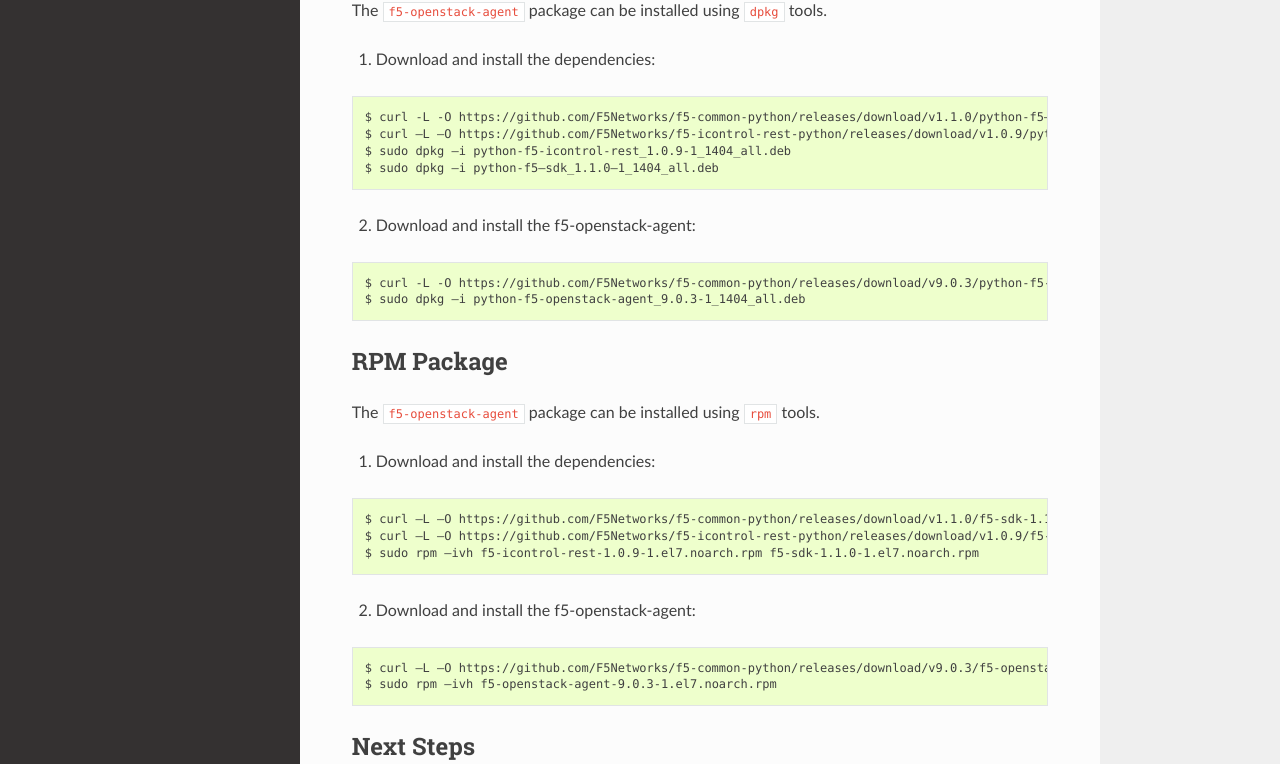
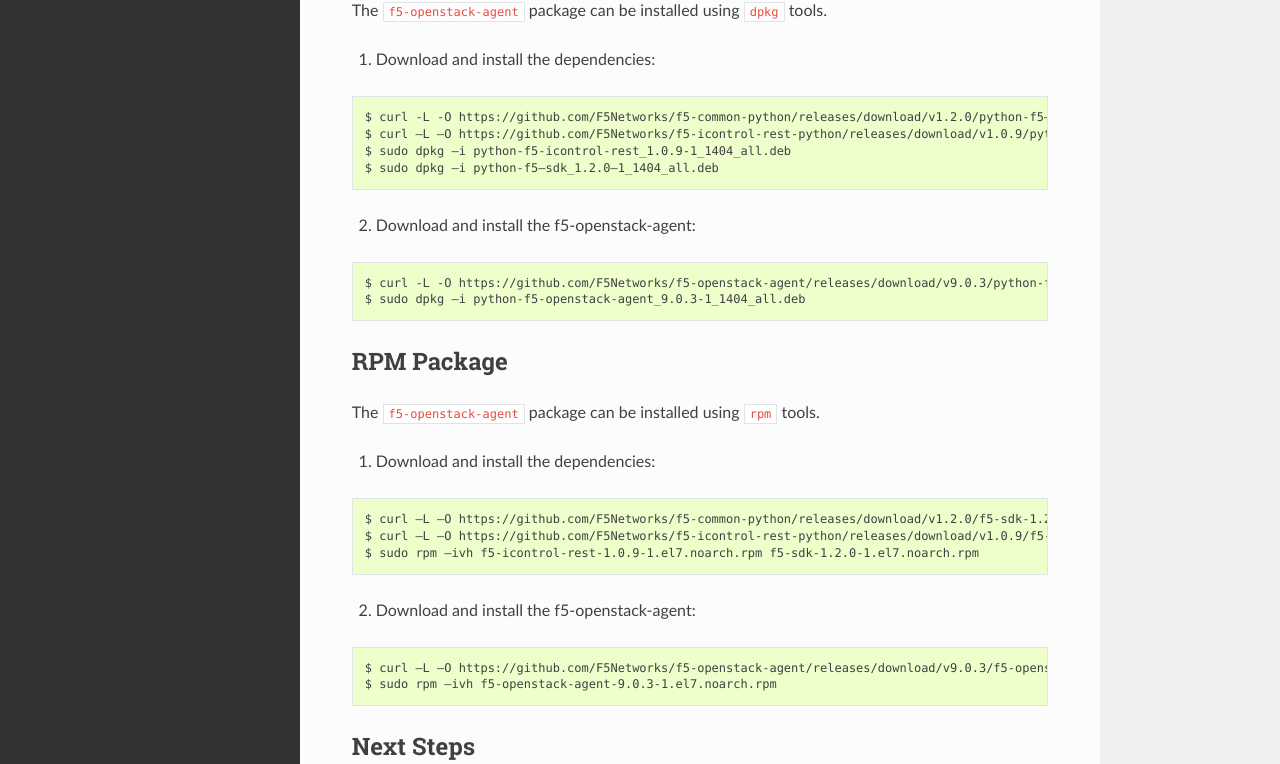
Before and after one commit to F5Networks/f5-openstack-agent, a Sphinx documentation site: the page built from docs/topic_install-f5-agent.rst, in a window 1280 px wide and 1400 px high. Shown: the part 605-1369 px from the top of the window. Built offline with Sphinx 7.4.7 and the Read the Docs theme 2.0.0, drawn with Linux system fonts in a browser that asks for light colours; the version number could not be read and is left out.

Commit message:
Update the documented SDK dependency and the location of the agent packages

```diff
--- a/docs/topic_install-f5-agent.rst
+++ b/docs/topic_install-f5-agent.rst
@@ -29,16 +29,16 @@
 
 .. code-block:: bash
 
-    $ curl -L -O https://github.com/F5Networks/f5-common-python/releases/download/v1.1.0/python-f5–sdk_1.1.0–1_1404_all.deb
+    $ curl -L -O https://github.com/F5Networks/f5-common-python/releases/download/v1.2.0/python-f5–sdk_1.2.0–1_1404_all.deb
     $ curl –L –O https://github.com/F5Networks/f5-icontrol-rest-python/releases/download/v1.0.9/python-f5-icontrol-rest_1.0.9-1_1404_all.deb
     $ sudo dpkg –i python-f5-icontrol-rest_1.0.9-1_1404_all.deb
-    $ sudo dpkg –i python-f5–sdk_1.1.0–1_1404_all.deb
+    $ sudo dpkg –i python-f5–sdk_1.2.0–1_1404_all.deb
 
 2. Download and install the f5-openstack-agent:
 
 .. code-block:: bash
 
-    $ curl -L -O https://github.com/F5Networks/f5-common-python/releases/download/v9.0.3/python-f5-openstack-agent_9.0.3-1_1404_all.deb
+    $ curl -L -O https://github.com/F5Networks/f5-openstack-agent/releases/download/v9.0.3/python-f5-openstack-agent_9.0.3-1_1404_all.deb
     $ sudo dpkg –i python-f5-openstack-agent_9.0.3-1_1404_all.deb
 
 
@@ -51,16 +51,16 @@
 
 .. code-block:: bash
 
-    $ curl –L –O https://github.com/F5Networks/f5-common-python/releases/download/v1.1.0/f5-sdk-1.1.0-1.el7.noarch.rpm
+    $ curl –L –O https://github.com/F5Networks/f5-common-python/releases/download/v1.2.0/f5-sdk-1.2.0-1.el7.noarch.rpm
     $ curl –L –O https://github.com/F5Networks/f5-icontrol-rest-python/releases/download/v1.0.9/f5-icontrol-rest-1.0.9-1.el7.noarch.rpm
-    $ sudo rpm –ivh f5-icontrol-rest-1.0.9-1.el7.noarch.rpm f5-sdk-1.1.0-1.el7.noarch.rpm
+    $ sudo rpm –ivh f5-icontrol-rest-1.0.9-1.el7.noarch.rpm f5-sdk-1.2.0-1.el7.noarch.rpm
 
 
 2. Download and install the f5-openstack-agent:
 
 .. code-block:: bash
 
-    $ curl –L –O https://github.com/F5Networks/f5-common-python/releases/download/v9.0.3/f5-openstack-agent-9.0.3-1.el7.noarch.rpm
+    $ curl –L –O https://github.com/F5Networks/f5-openstack-agent/releases/download/v9.0.3/f5-openstack-agent-9.0.3-1.el7.noarch.rpm
     $ sudo rpm –ivh f5-openstack-agent-9.0.3-1.el7.noarch.rpm
 
 
```
